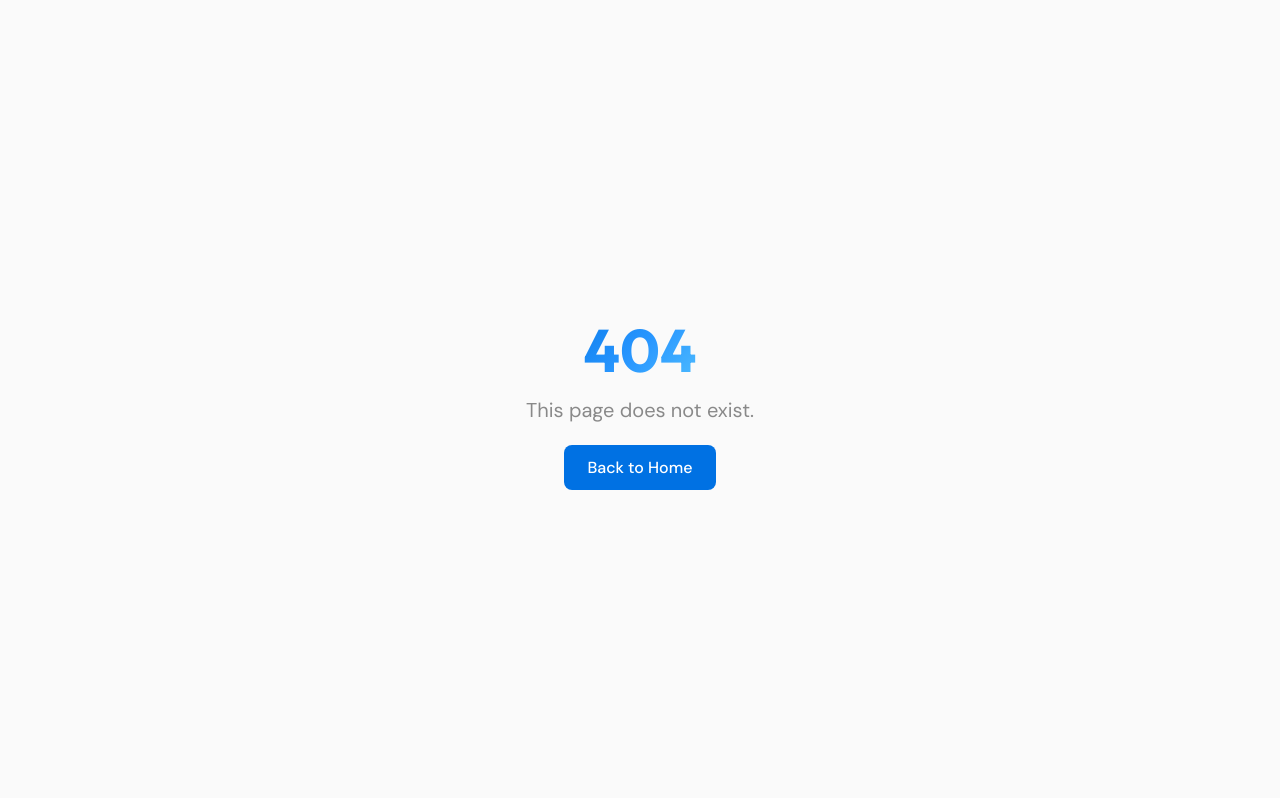
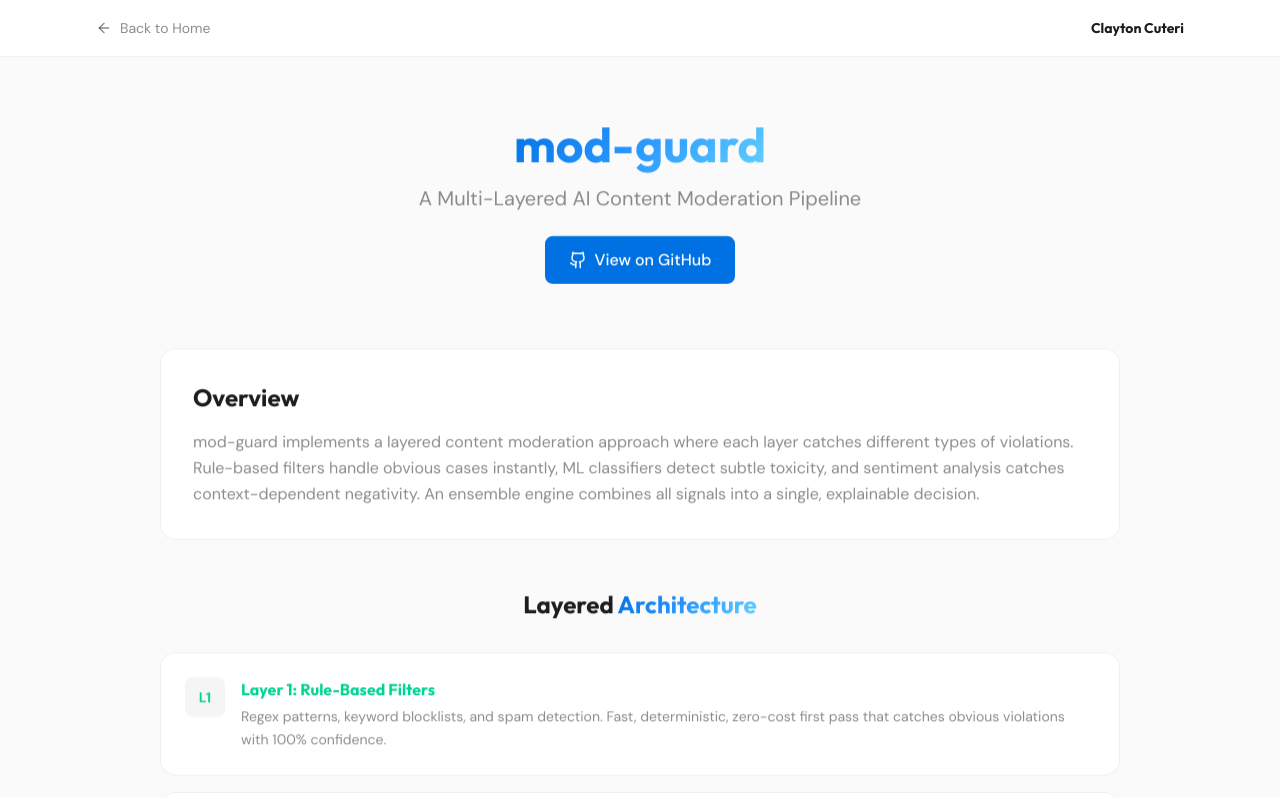
Before and after one commit to claytoncuteri/claytons-professional-website, a Next.js app: page /projects/mod-guard in a window 1280 px wide. Before the commit this address had no page. Shown: the top 798 px of the page. Built offline with nearby package versions, Linux system fonts and the light colour scheme.

Commit message:
feat: add mod-guard deep-dive project page

```diff
--- /dev/null
+++ b/app/projects/mod-guard/content.tsx
@@ -0,0 +1,166 @@
+"use client";
+
+import ScrollReveal from "@/components/ScrollReveal";
+import CodeBlock from "@/components/casestudy/CodeBlock";
+import DecisionCard from "@/components/casestudy/DecisionCard";
+import ModerationDemo from "@/components/demos/ModerationDemo";
+import { MODGUARD_CASE_STUDY } from "@/lib/caseStudyContent";
+import { Github, Layers, Scale, Target, Users } from "lucide-react";
+import { type LucideIcon } from "lucide-react";
+
+const iconMap: Record<string, LucideIcon> = { Layers, Scale, Target, Users };
+
+export default function ModguardContent() {
+  return (
+    <div className="max-w-5xl mx-auto px-4 sm:px-6 lg:px-8 py-16">
+      {/* Hero */}
+      <ScrollReveal>
+        <div className="text-center mb-16">
+          <h1 className="text-4xl sm:text-5xl font-bold font-[family-name:var(--font-heading)] mb-4">
+            <span className="gradient-text">{MODGUARD_CASE_STUDY.title}</span>
+          </h1>
+          <p className="text-xl text-muted mb-6">
+            {MODGUARD_CASE_STUDY.subtitle}
+          </p>
+          <a
+            href={MODGUARD_CASE_STUDY.github}
+            target="_blank"
+            rel="noopener noreferrer"
+            className="inline-flex items-center gap-2 bg-accent-blue hover:bg-accent-blue-dark text-white px-6 py-3 rounded-lg font-medium transition-colors"
+          >
+            <Github size={18} />
+            View on GitHub
+          </a>
+        </div>
+      </ScrollReveal>
+
+      {/* Overview */}
+      <ScrollReveal>
+        <div className="glass-card p-8 mb-12">
+          <h2 className="text-2xl font-bold font-[family-name:var(--font-heading)] mb-4">
+            Overview
+          </h2>
+          <p className="text-muted leading-relaxed">
+            {MODGUARD_CASE_STUDY.overview}
+          </p>
+        </div>
+      </ScrollReveal>
+
+      {/* Architecture Layers */}
+      <ScrollReveal>
+        <h2 className="text-2xl font-bold font-[family-name:var(--font-heading)] mb-8 text-center">
+          Layered <span className="gradient-text">Architecture</span>
+        </h2>
+      </ScrollReveal>
+
+      <div className="space-y-4 mb-16">
+        {MODGUARD_CASE_STUDY.architectureLayers.map((layer, i) => (
+          <ScrollReveal key={layer.label} delay={i * 0.1}>
+            <div className="glass-card p-6 border-l-4 border-l-accent-blue/40">
+              <div className="flex items-start gap-4">
+                <div
+                  className={`flex-shrink-0 w-10 h-10 rounded-lg bg-black/[0.04] flex items-center justify-center text-sm font-bold ${layer.color}`}
+                >
+                  L{i + 1}
+                </div>
+                <div>
+                  <h3 className={`font-bold mb-1 ${layer.color}`}>
+                    {layer.label}
+                  </h3>
+                  <p className="text-muted text-sm leading-relaxed">
+                    {layer.description}
+                  </p>
+                </div>
+              </div>
+            </div>
+          </ScrollReveal>
+        ))}
+
+        {/* Flow arrows */}
+        <ScrollReveal delay={0.4}>
+          <div className="text-center text-muted text-sm py-4">
+            All layer scores combine in the Ensemble Decision Engine
+          </div>
+        </ScrollReveal>
+      </div>
+
+      {/* Design Decisions */}
+      <ScrollReveal>
+        <h2 className="text-2xl font-bold font-[family-name:var(--font-heading)] mb-8 text-center">
+          Design <span className="gradient-text">Decisions</span>
+        </h2>
+      </ScrollReveal>
+
+      <div className="grid grid-cols-1 md:grid-cols-2 gap-6 mb-16">
+        {MODGUARD_CASE_STUDY.decisions.map((decision, i) => (
+          <DecisionCard
+            key={decision.title}
+            title={decision.title}
+            description={decision.description}
+            icon={iconMap[decision.icon] || Target}
+            index={i}
+          />
+        ))}
+      </div>
+
+      {/* Code Examples */}
+      <ScrollReveal>
+        <h2 className="text-2xl font-bold font-[family-name:var(--font-heading)] mb-8 text-center">
+          Code <span className="gradient-text">Examples</span>
+        </h2>
+      </ScrollReveal>
+
+      <div className="space-y-8 mb-16">
+        <ScrollReveal>
+          <CodeBlock
+            code={MODGUARD_CASE_STUDY.pipelineCode}
+            language="python"
+            title="Basic Moderation Usage"
+          />
+        </ScrollReveal>
+        <ScrollReveal delay={0.1}>
+          <CodeBlock
+            code={MODGUARD_CASE_STUDY.ensembleCode}
+            language="python"
+            title="Ensemble Decision Logic"
+          />
+        </ScrollReveal>
+      </div>
+
+      {/* Live Demo */}
+      <ScrollReveal>
+        <h2 className="text-2xl font-bold font-[family-name:var(--font-heading)] mb-8 text-center">
+          Interactive <span className="gradient-text">Demo</span>
+        </h2>
+      </ScrollReveal>
+
+      <ScrollReveal>
+        <div className="glass-card p-6 sm:p-8 mb-16">
+          <ModerationDemo />
+        </div>
+      </ScrollReveal>
+
+      {/* CTA */}
+      <ScrollReveal>
+        <div className="text-center glass-card p-8">
+          <h3 className="text-xl font-bold font-[family-name:var(--font-heading)] mb-4">
+            Explore the Full Source Code
+          </h3>
+          <p className="text-muted mb-6">
+            Clone the repo, run the demo data generator, and see the dashboard
+            in action.
+          </p>
+          <a
+            href={MODGUARD_CASE_STUDY.github}
+            target="_blank"
+            rel="noopener noreferrer"
+            className="inline-flex items-center gap-2 bg-accent-blue hover:bg-accent-blue-dark text-white px-6 py-3 rounded-lg font-medium transition-colors"
+          >
+            <Github size={18} />
+            View on GitHub
+          </a>
+        </div>
+      </ScrollReveal>
+    </div>
+  );
+}
--- /dev/null
+++ b/app/projects/mod-guard/loading.tsx
@@ -0,0 +1,15 @@
+import { SectionSkeleton } from "@/components/SkeletonLoader";
+
+export default function Loading() {
+  return (
+    <div className="animate-pulse py-16">
+      <div className="max-w-5xl mx-auto px-4 space-y-8">
+        <div className="text-center space-y-4">
+          <div className="skeleton h-12 w-48 mx-auto" />
+          <div className="skeleton h-6 w-96 mx-auto" />
+        </div>
+        <SectionSkeleton />
+      </div>
+    </div>
+  );
+}
--- /dev/null
+++ b/app/projects/mod-guard/page.tsx
@@ -0,0 +1,17 @@
+import type { Metadata } from "next";
+import ModguardContent from "./content";
+
+export const metadata: Metadata = {
+  title: "mod-guard: AI Content Moderation Pipeline",
+  description:
+    "Deep dive into mod-guard, a multi-layered AI content moderation pipeline. Explore the layered architecture, ensemble decision engine, and the precision/recall tradeoffs in production content moderation systems.",
+  openGraph: {
+    title: "mod-guard | Clayton Cuteri",
+    description:
+      "A multi-layered AI content moderation pipeline with real-time dashboard. Built by Clayton Cuteri.",
+  },
+};
+
+export default function ModguardPage() {
+  return <ModguardContent />;
+}
```
